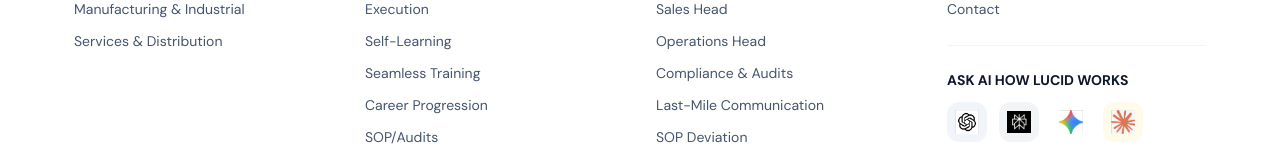
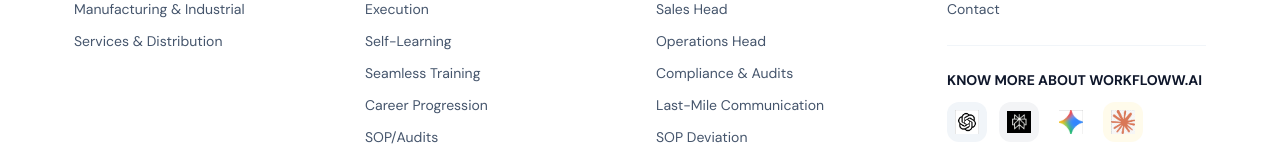
Before and after one commit to manishchum/Workfloww, a React (Vite) app: page / in a window 1280 px wide. Shown: the part 1012-1172 px from the top of the page. Built offline with nearby package versions, Linux system fonts and the light colour scheme.

Commit message:
agent website

```diff
--- a/src/components/Layout.tsx
+++ b/src/components/Layout.tsx
@@ -908,7 +908,7 @@ export default function Layout({ children }: { children: React.ReactNode }) {
 
                 {/* Ask AI How Lucid Works - Below Company */}
                 <div className="mt-6 pt-6 border-t border-slate-100">
-                  <h5 className="font-bold text-sm mb-3 text-slate-900 uppercase">ASK AI HOW LUCID WORKS</h5>
+                  <h5 className="font-bold text-sm mb-3 text-slate-900 uppercase">Know more about workfloww.ai</h5>
                   <div className="flex flex-wrap gap-3">
                     {[
                       {
```
